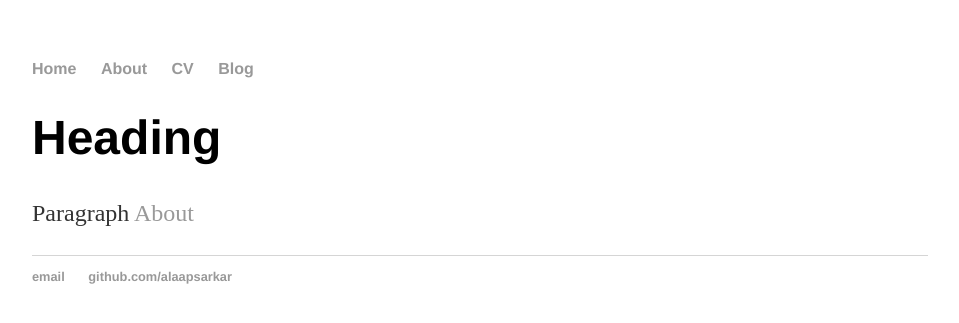
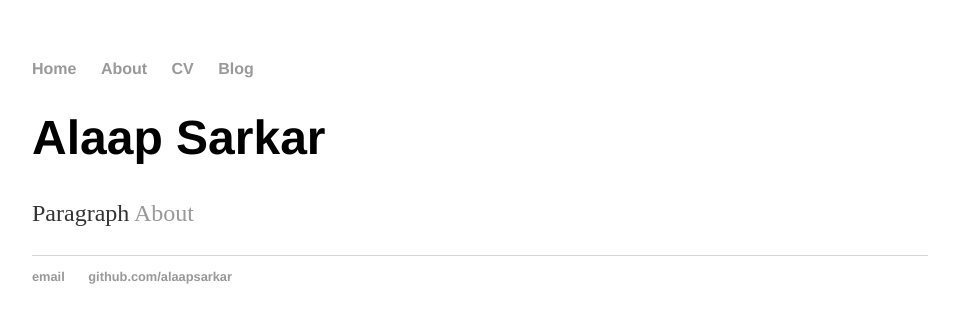
Before and after one commit to AlaapSarkar/AlaapSarkar.github.io, a Jekyll site: the page built from index.html, in a window 1280 px wide. Shown: the top 323 px of the page, without its empty margins (160-1119 px from the left). Built offline with Jekyll 4.4.1, drawn with Linux system fonts in a browser that asks for light colours.

Commit message:
Update index.html

```diff
--- a/index.html
+++ b/index.html
@@ -3,6 +3,6 @@ layout: default
 title: Alaap Sarkar
 ---
 <div class="blurb">
-	<h1>Heading</h1>
+	<h1>Alaap Sarkar</h1>
 	<p>Paragraph <a href="/about">About</a></p>
 </div><!-- /.blurb -->
```
